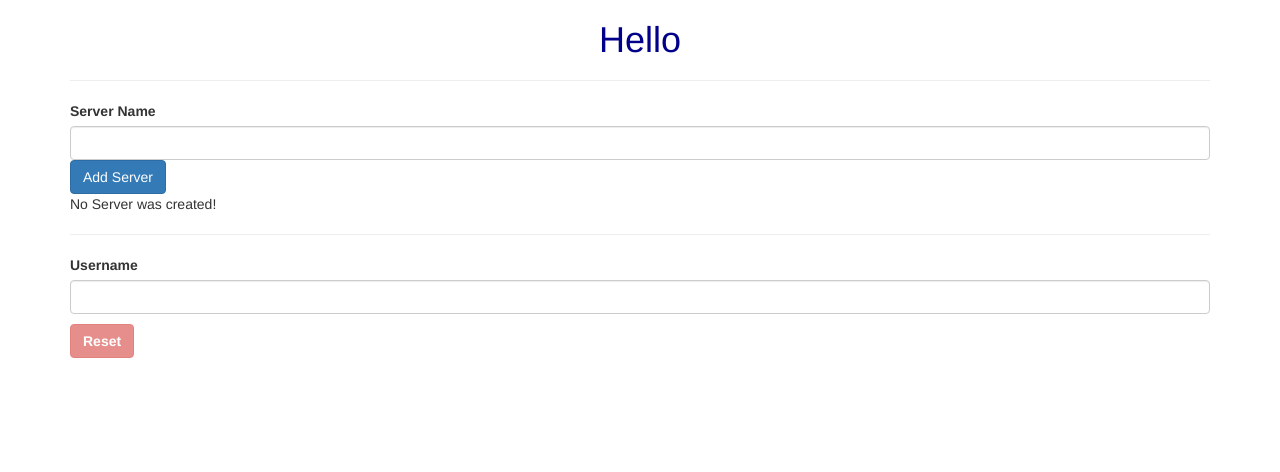
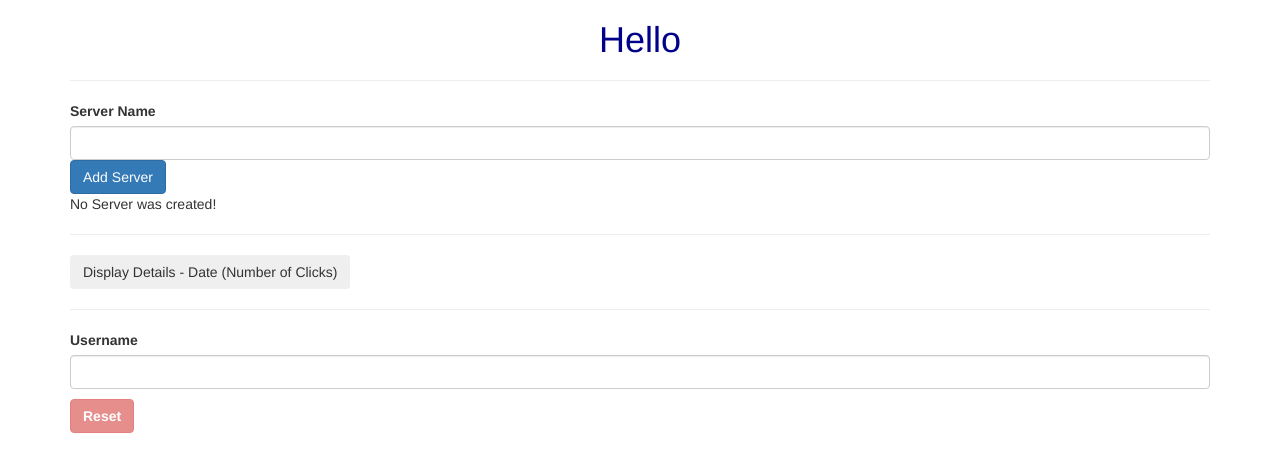
Before and after one commit to MattiaPolli93/angular-app, an Angular app: page / in a window 1280 px wide. Shown: the top 472 px of the page. Built offline with nearby package versions, Linux system fonts and the light colour scheme.

Commit message:
Add more basic functionalities

```diff
--- a/src/app/servers/servers.component.css
+++ b/src/app/servers/servers.component.css
@@ -0,0 +1,4 @@
+.white-bold-text {
+    color: #fff;
+    font-weight: bold;
+}
--- a/src/app/servers/servers.component.html
+++ b/src/app/servers/servers.component.html
@@ -15,6 +15,12 @@
 
 <hr>
 
+<button class="btn" (click)="displayDetails()">Display Details - Date (Number of Clicks)</button>
+<p *ngIf="details">Secret Password = sunflower</p>
+<div *ngFor="let click of clicks; let i = index" [ngStyle]="{backgroundColor: i >= 4 ? 'black' : transparent}" [ngClass]="{'white-bold-text': i >= 4}">{{ click }}</div>
+
+<hr>
+
 <label>Username</label>
 <input type="text" class="form-control" [(ngModel)]="userName">
 <p [innerText]="userName"></p>
--- a/src/app/servers/servers.component.ts
+++ b/src/app/servers/servers.component.ts
@@ -12,6 +12,8 @@ export class ServersComponent implements OnInit {
     serverCreated = false;
     servers = [];
     serverName = "";
+    details = false;
+    clicks = [];
     userName = "";
 
     constructor() {
@@ -33,4 +35,10 @@ export class ServersComponent implements OnInit {
         this.serverName = (<HTMLInputElement>event.target).value;
     }
 
+    displayDetails() {
+        this.details = !this.details;
+        // this.clicks.push(this.clicks.length + 1);
+        this.clicks.push(new Date());
+    }
+
 }
```
